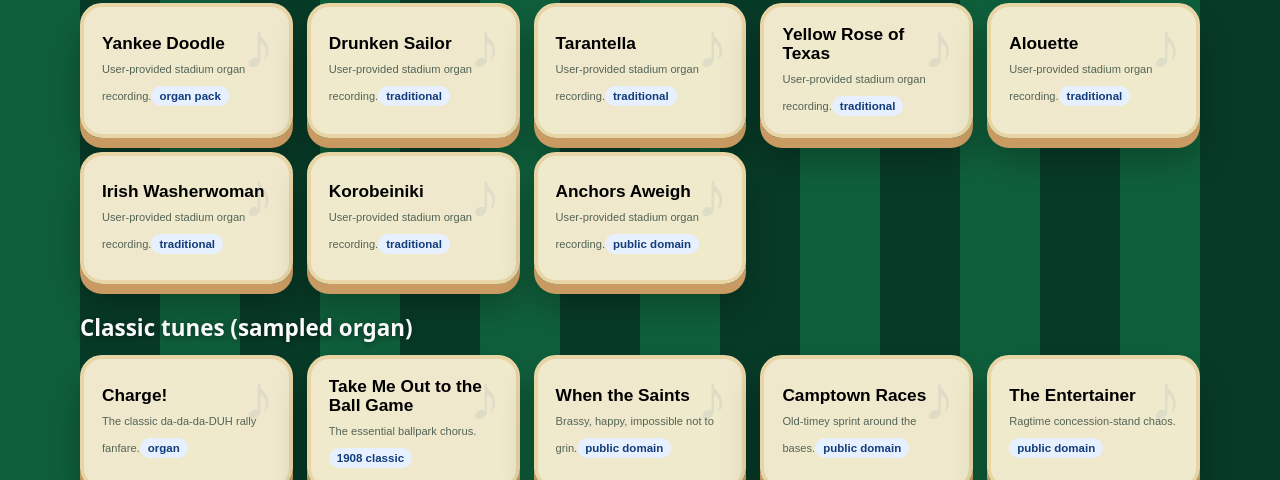
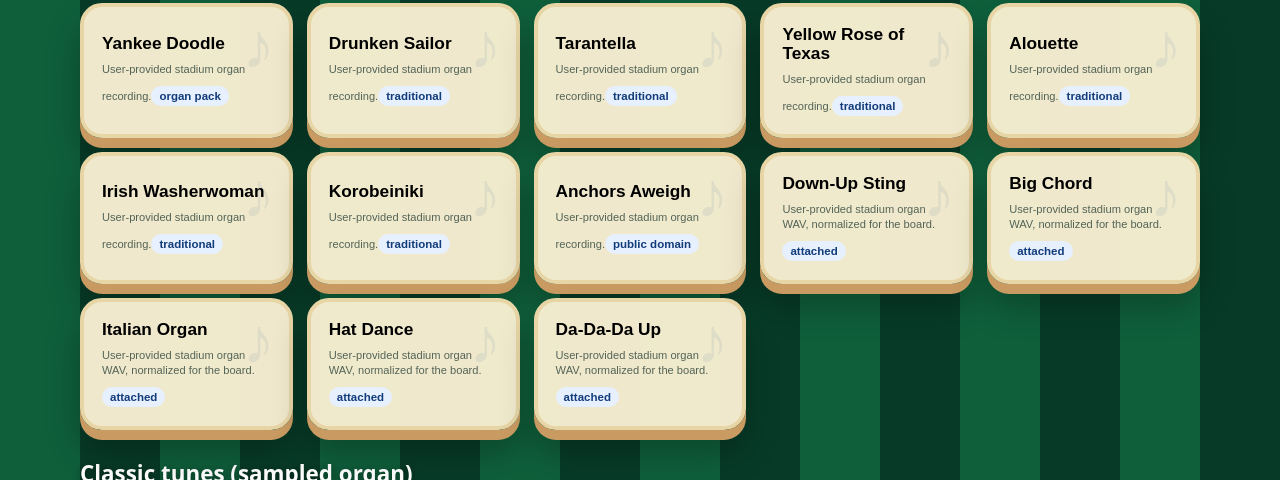
Before and after one commit to w4ewbradio-sudo/baseball-organ-soundboard, a website: page index.html in a window 1280 px wide. Shown: the part 843-1323 px from the top of the page. Drawn offline with Linux system fonts and the light colour scheme.

Commit message:
Add attached stadium organ WAV samples

```diff
--- a/index.html
+++ b/index.html
@@ -59,6 +59,11 @@ const songs = [
   {cat:'userpack', name:'Irish Washerwoman', desc:'User-provided stadium organ recording.', tag:'traditional', src:'samples/user-stadium-organ/user-irish-washerwoman.ogg'},
   {cat:'userpack', name:'Korobeiniki', desc:'User-provided stadium organ recording.', tag:'traditional', src:'samples/user-stadium-organ/user-korobeiniki.ogg'},
   {cat:'userpack', name:'Anchors Aweigh', desc:'User-provided stadium organ recording.', tag:'public domain', src:'samples/user-stadium-organ/user-anchors-aweigh.ogg'},
+  {cat:'userpack', name:'Down-Up Sting', desc:'User-provided stadium organ WAV, normalized for the board.', tag:'attached', src:'samples/user-stadium-organ/user-down-up-sting.mp3'},
+  {cat:'userpack', name:'Big Chord', desc:'User-provided stadium organ WAV, normalized for the board.', tag:'attached', src:'samples/user-stadium-organ/user-big-chord.mp3'},
+  {cat:'userpack', name:'Italian Organ', desc:'User-provided stadium organ WAV, normalized for the board.', tag:'attached', src:'samples/user-stadium-organ/user-italian-organ.mp3'},
+  {cat:'userpack', name:'Hat Dance', desc:'User-provided stadium organ WAV, normalized for the board.', tag:'attached', src:'samples/user-stadium-organ/user-hat-dance.mp3'},
+  {cat:'userpack', name:'Da-Da-Da Up', desc:'User-provided stadium organ WAV, normalized for the board.', tag:'attached', src:'samples/user-stadium-organ/user-da-da-da-up.mp3'},
 
   {cat:'tunes', name:'Charge!', desc:'The classic da-da-da-DUH rally fanfare.', tag:'organ', src:'samples/tunes/charge.wav'},
   {cat:'tunes', name:'Take Me Out to the Ball Game', desc:'The essential ballpark chorus.', tag:'1908 classic', src:'samples/tunes/take-me-out.wav'},
```
Also changed, not shown: ATTRIBUTION.md (+8 -0 lines), 5 other files.
